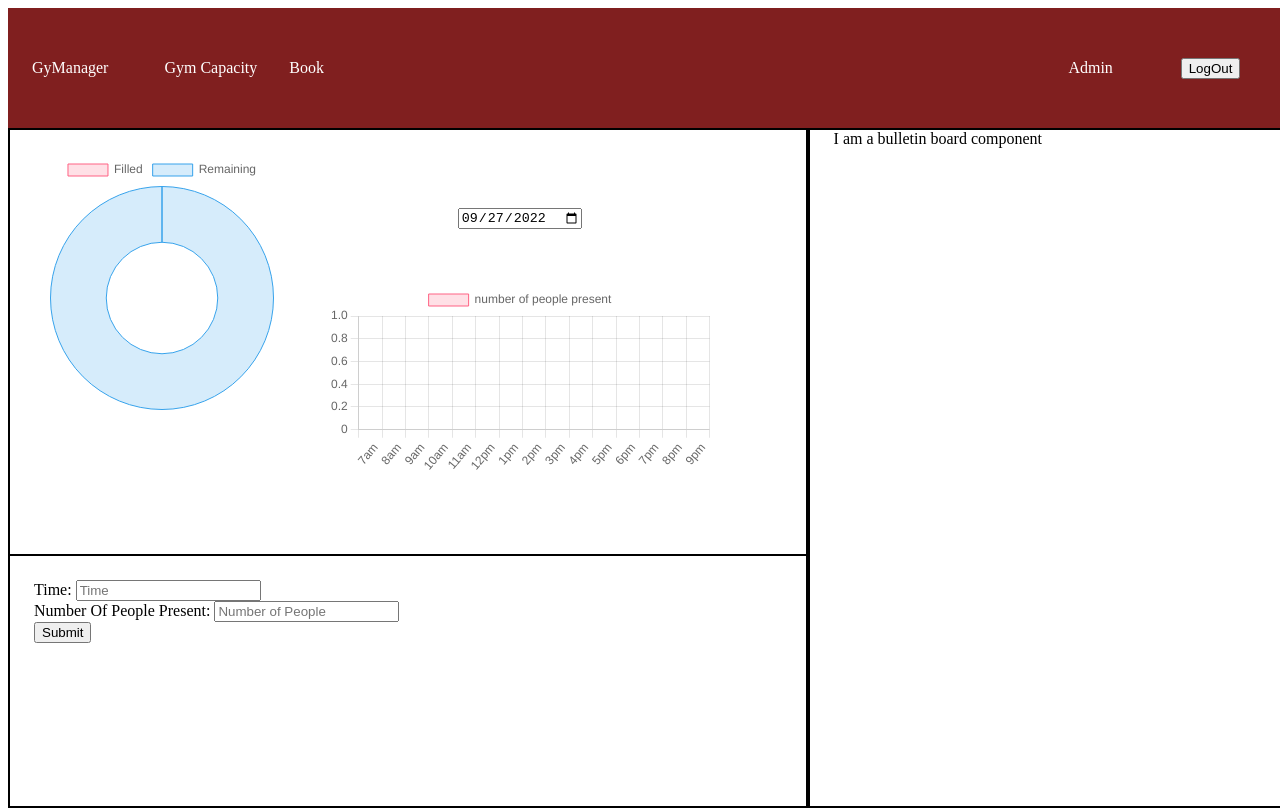
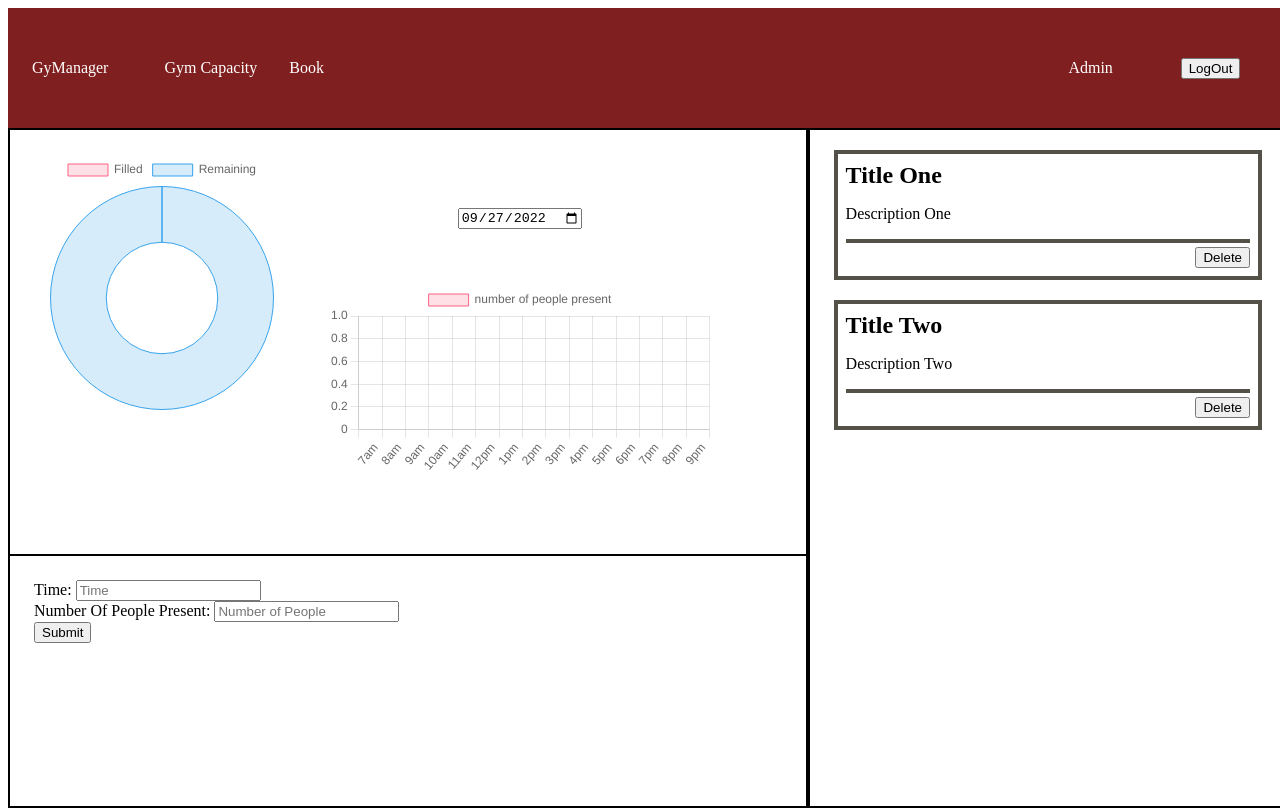
Before and after one commit to harwindersidhu/gymanager, a React (Create React App) app: page / in a window 1280 px wide. Built offline with nearby package versions, Linux system fonts and the light colour scheme; no server answers.

Commit message:
Structure for bulletin

```diff
--- /dev/null
+++ b/src/components/component_bulletin/Bulletin.js
@@ -0,0 +1,19 @@
+import React from "react";
+
+export default function Bulletin(props) {
+  return (
+    <article className="bulletin">
+      <header className="bulletin--header">
+        <h2 className="bulletin--heading">{props.title}</h2>
+      </header>
+
+      <div className="bulletin--body">
+        <p>{props.description}</p>
+      </div>
+
+      <footer className="bulletin--footer">
+            <button className="bulletin-delete">Delete</button>
+      </footer>
+    </article>
+  );
+}
--- a/src/components/component_bulletin/BulletinBoard.js
+++ b/src/components/component_bulletin/BulletinBoard.js
@@ -1,10 +1,29 @@
 import React from "react";
+import Bulletin from "./Bulletin";
 import "./BulletinBoard.scss"
 
 export default function BulletinBoard(props) {
+
+  const bulletins = [
+    {
+      title: "Title One",
+      description: "Description One"
+    },
+    {
+      title: "Title Two",
+      description: "Description Two"
+    }
+  ];
+
+  const bulletinItems = bulletins.map((bulletin) => {
+    return (
+      <Bulletin title={bulletin.title} description={bulletin.description} />
+    );
+  });
+
   return (
-    <div className="bulletin">
-      I am a bulletin board component
+    <div className="bulletin-board">
+      {bulletinItems}
     </div>
   );
 }
--- a/src/components/component_bulletin/BulletinBoard.scss
+++ b/src/components/component_bulletin/BulletinBoard.scss
@@ -1,7 +1,38 @@
-.bulletin {
+.bulletin-board {
   margin-top: 120px;
   width: 35%;
   padding-left: 1.5em;
   padding-right: 1.5em;
   border: 2px solid black;
 }
+
+.bulletin {
+  margin: 20px 0px;
+	padding: 0.5em;
+	border: 4px solid #545149;
+}
+
+.bulletin:hover {
+	-webkit-box-shadow: 8px 8px 0px 0px rgba(197, 203, 227, 1);
+	-moz-box-shadow: 8px 8px 0px 0px rgba(197, 203, 227, 1);
+	box-shadow: 8px 8px 0px 0px rgba(197, 203, 227, 1);
+}
+
+.bulletin--heading {
+	margin: 0;
+}
+
+.bulletin--body {
+	word-wrap: break-word;
+}
+
+.bulletin--footer {
+  padding-top: 0.5em;
+	border-top: 4px solid #545149;
+  overflow:hidden;
+  font-size: 0.5em;
+
+  button {
+    float: right;
+  }
+}
```
